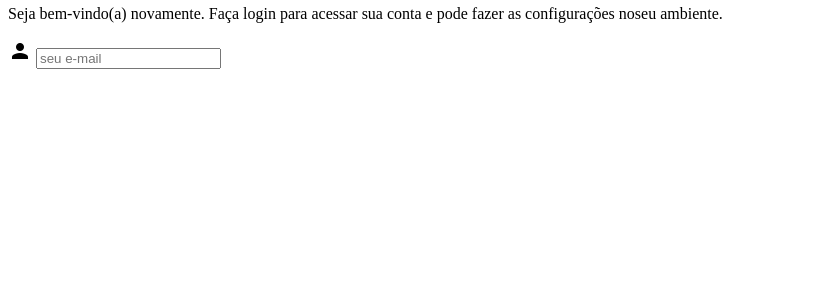
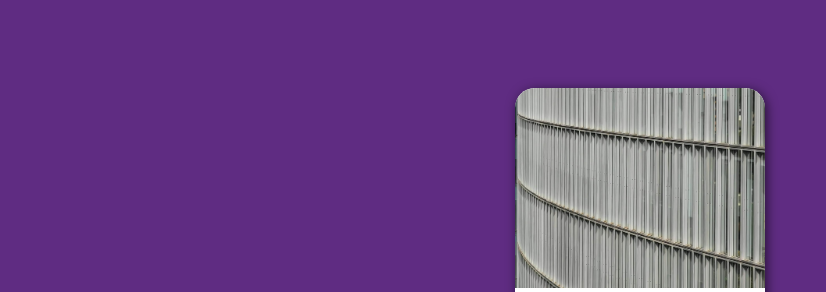
Before and after one commit to zeloyola/projeto-login, a plain HTML site: page index.html in a window 1280 px wide. Shown: the part 62-354 px from the top of the page, without its empty margins (0-826 px from the left). Drawn offline with Linux system fonts and the light colour scheme.

Commit message:
Adicionei mais uma imagem na pasta e estilização da página de login

```diff
--- a/estilos/style.css
+++ b/estilos/style.css
@@ -1,11 +1,54 @@
 @charset "UTF-8";
 
-<<<<<<< HEAD
 /*
 Paleta de cores
 Verde: #49a09d
 lilaez: #5f2c82
 */
 
-=======
->>>>>>> 47b828abb787946fae240c60163dd18f0179ef07
+* {
+    font-family: system-ui, -apple-system, BlinkMacSystemFont, 'Segoe UI', Roboto, Oxygen, Ubuntu, Cantarell, 'Open Sans', 'Helvetica Neue', sans-serif;
+    padding: 0px;
+    margin: 0px;
+    box-sizing: border-box;
+}
+
+body,
+html {
+    background-color: #5f2c82;
+    height: 100vh;
+    width: 100vw;
+}
+
+main {
+    position: relative;
+    height: 100vh;
+    width: 100vw;
+}
+
+section#login {
+    position: absolute;
+    top: 50%;
+    left: 50%;
+    transform: translate(-50%, -50%);
+    overflow: hidden;
+
+    background-color: white;
+    width: 250px;
+    height: 500px;
+    border-radius: 20px;
+    box-shadow: 2px 2px 11px rgba(0, 0, 0, 0.581);
+}
+
+#login > #imagem{
+    display: block;
+    background: url(../imagens/parede.jpg) no-repeat;
+    background-size: cover;
+    background-position: center center;
+    height: 200px;
+}
+
+#login>#formulario{
+    display: block;
+    padding: 10px;
+}
--- a/index.html
+++ b/index.html
@@ -14,18 +14,28 @@
 <body>
 
     <main>
-        <section id="logim">
+        <section id="login">
             <div id="imagem">
+            </div>
 
-            </div>
             <div id="formulario">
-                <h1>Login</h1>
-                <p>Seja bem-vindo(a) novamente. Faça login para acessar sua conta e pode fazer as configurações noseu
-                    ambiente.</p>
+                <h1>
+                    Login
+                </h1>
+
+                <p>Seja bem-vindo(a) novamente. Faça login para acessar sua conta e pode fazer as configurações no seu
+                    ambiente.
+                </p>
+
                 <form action="login.php" method="post">
                     <label for="iemail">
                         <i class="material-icons">person</i>
                         <input type="email" name="email" id="iemail" required placeholder="seu e-mail">
+                    </label> <br>
+
+                    <label for="isenha">
+                        <i class="material-icons">vpn_key</i>
+                        <input type="password" name="senha" id="isenha" required placeholder="sua senha">
                     </label>
                 </form>
             </div>
```
Also changed, not shown: imagens/parede.jpg (added).
